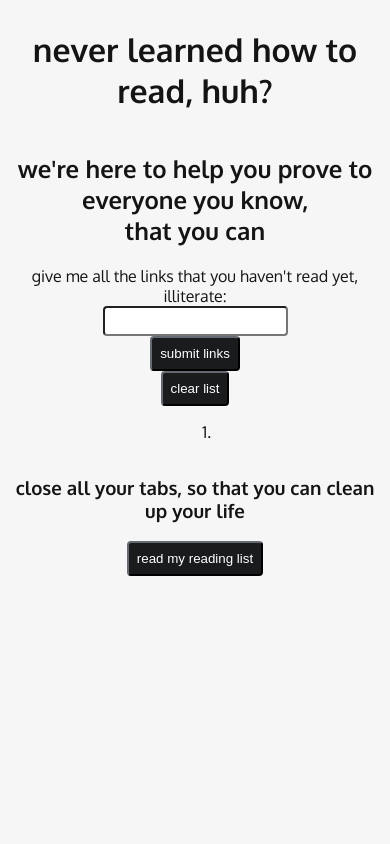
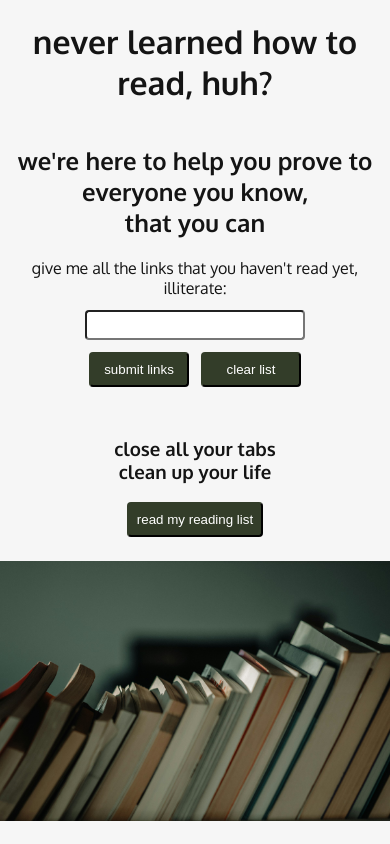
Before and after one commit to bryn-newell/web-dev-challenge, an Eleventy site: page index.html in a window 390 px wide. Both pictures are taken after typing "Sample" into the empty fields and a click on the button "clear list". Built offline with nearby package versions, Linux system fonts and the light colour scheme; Eleventy itself is replaced by a stand-in of ours; files that its build step writes are made by us from their sources.

Commit message:
adding image, updating styles

```diff
--- a/eleventy.config.js
+++ b/eleventy.config.js
@@ -3,6 +3,7 @@
  */
 export default function (eleventyConfig) {
   eleventyConfig.addPassthroughCopy('./js/', 'js');
+  eleventyConfig.addPassthroughCopy('./assets/', 'assets');
 
   eleventyConfig.addWatchTarget('./styles/');
   eleventyConfig.addWatchTarget('./js/');
--- a/index.html
+++ b/index.html
@@ -14,17 +14,21 @@
   <h2>we're here to help you prove to everyone you know,<br /> that you can</h2>
   <form id="form">
     <label for="input">give me all the links that you haven't read yet, illiterate:</label>
-    <input type="text" id="input" name="links">
-    <button>submit links</button>
-    <button id="clear-button">clear list</button>
+    <input type="textarea" id="input" name="links">
+    <div class="button-container">
+      <button>submit links</button>
+      <button id="clear-button">clear list</button>
+    </div>
   </form>
 
   <ol id="display-list">
   </ol>
 
-  <h3>close all your tabs, so that you can clean up your life</h3>
+  <h3>close all your tabs <br />clean up your life</h3>
 
   <button id="read-button">read my reading list</button>
+
+  <img src="/assets/books.jpg" alt="">
 
   <script src="/js/links.js" type="module"></script>
 </body>
--- a/js/links.js
+++ b/js/links.js
@@ -2,8 +2,9 @@ import { openAndCloseTab } from './openAndCloseTab.js';
 
 const form = document.querySelector('#form');
 const list = document.querySelector('#display-list');
+const input = document.querySelector('#input');
 
-const arrOfLinks = [];
+let arrOfLinks = [];
 
 form.addEventListener('submit', (e) => {
   e.preventDefault();
@@ -13,6 +14,7 @@ form.addEventListener('submit', (e) => {
 
   arrOfLinks.push(...separatedFormLinks);
 
+  // if i have time don't allow for a list item to be empty
   const listItemElement = (str) => `<li><a href="${str}">${str}</a></li>`;
 
   list.innerHTML = arrOfLinks.map((link) => listItemElement(link)).join('');
@@ -22,13 +24,30 @@ const readButton = document.querySelector('#read-button');
 readButton.addEventListener('click', () => {
   arrOfLinks.forEach((link, index) => {
     const position = 100 * index;
-    openAndCloseTab(link, position);
+    const left = position;
+    let top = position;
+
+    const windowWidth = window.innerWidth;
+    const windowHeight = window.innerHeight;
+
+    if (top > windowHeight) {
+      //  to do - random number instead?
+      const shift = 100 * index;
+      top = position - shift;
+      console.log('new top', top);
+    }
+
+    console.log({ windowHeight }, { windowWidth }, { left }, { top });
+    // to do - instead of x number of screens calculate the window width
+
+    openAndCloseTab(link, left, top);
   });
 });
 
 const clearFormButton = document.querySelector('#clear-button');
-clearFormButton.addEventListener('click', () => {
-  form.reset();
-  list.innerHTML = ' ';
-  console.log('is this working');
+clearFormButton.addEventListener('click', (e) => {
+  e.preventDefault();
+  list.innerHTML = '';
+  arrOfLinks = [];
+  input.value = '';
 });
--- a/js/openAndCloseTab.js
+++ b/js/openAndCloseTab.js
@@ -1,12 +1,11 @@
 // this works - but it doesn't allow for scroll styling
 // thus the scroll styling is a browser extension, built separately
-export const openAndCloseTab = (str, position) => {
+export const openAndCloseTab = (str, left, top) => {
   // to do - style the window to be smaller and move position based on the index
-  console.log(position, 'inside open close');
   const windProxy = open(
     str,
     '_blank',
-    `popup=true, width=300, height=300, left=${position}, top=${position}`
+    `popup=true, width=300, height=300, left=${left}, top=${top}`
   );
 
   setTimeout(() => {
--- a/styles/styles.scss
+++ b/styles/styles.scss
@@ -1,4 +1,5 @@
-$black-olive: #1A1B1D;
+$eerie-black: #1A1B1D;
+$black-olive: #333d29;
 $reseda-green: #656D4A;
 $darkest-black: #010101;
 $black-02: #141414;
@@ -18,9 +19,16 @@ html {
   flex-direction: column;
   height: 100%;
   text-align: center;
+  margin: 0;
 }
 
-a {}
+a {
+
+  &:visited,
+  &:active {
+    color: $reseda-green;
+  }
+}
 
 ol {
   text-align: left;
@@ -50,4 +58,29 @@ input {
   height: 24px;
   border-radius: 4px;
   box-shadow: 0;
+  width: 212px;
+  margin-block-start: 12px;
 }
+
+.button-container {
+  display: flex;
+  gap: 12px;
+  margin-block-start: 12px;
+
+  button {
+    width: 100px
+  }
+}
+
+img {
+  width: 100%;
+  margin-block-start: 24px;
+
+  // mask-image: -webkit-gradient(linear, left top, right bottom,
+  //     color-stop(0.00, rgba(0, 0, 0, 1)),
+  //     color-stop(0.35, rgba(0, 0, 0, 1)),
+  //     color-stop(0.50, rgba(0, 0, 0, 0)),
+  //     color-stop(0.65, rgba(0, 0, 0, 0)),
+  //     color-stop(1.00, rgba(0, 0, 0, 0)));
+  // mask-image: linear-gradient(black 0%, transparent 100%);
+}
```
Also changed, not shown: assets/books.jpg (added).
